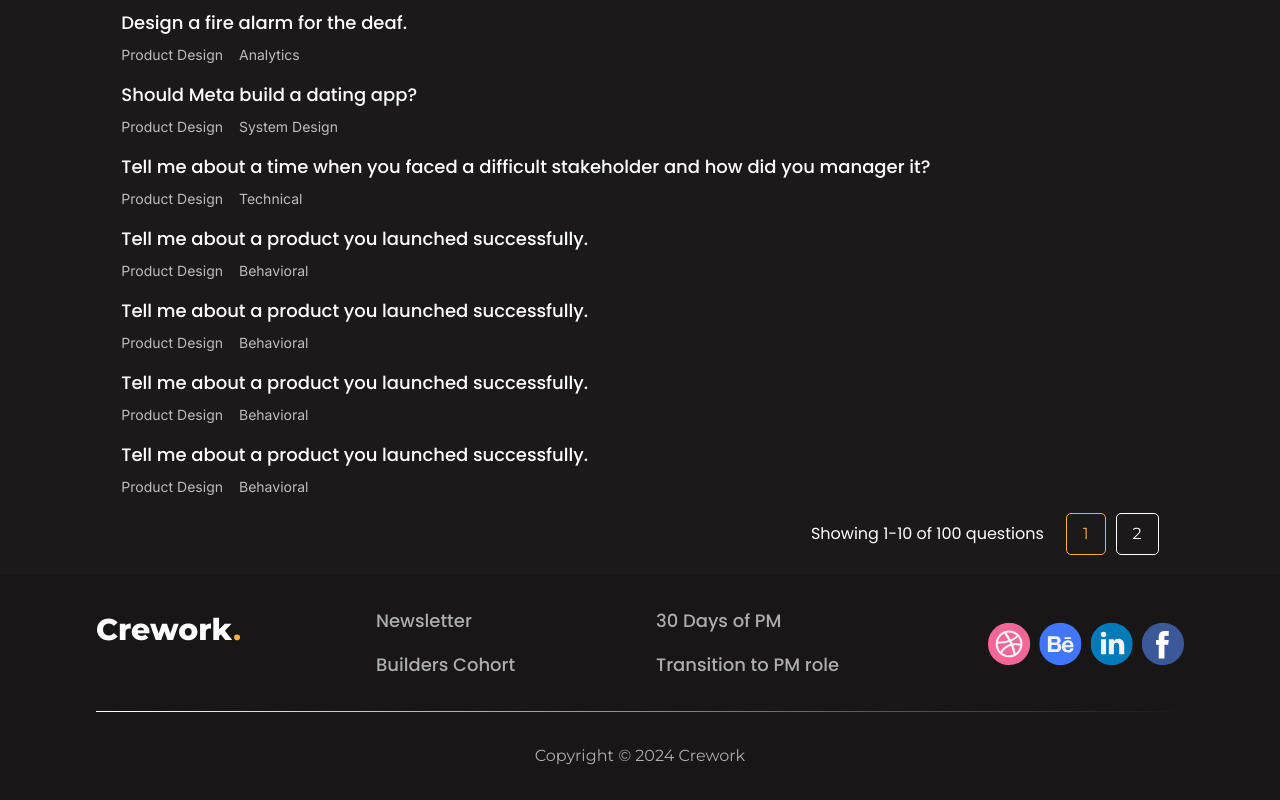
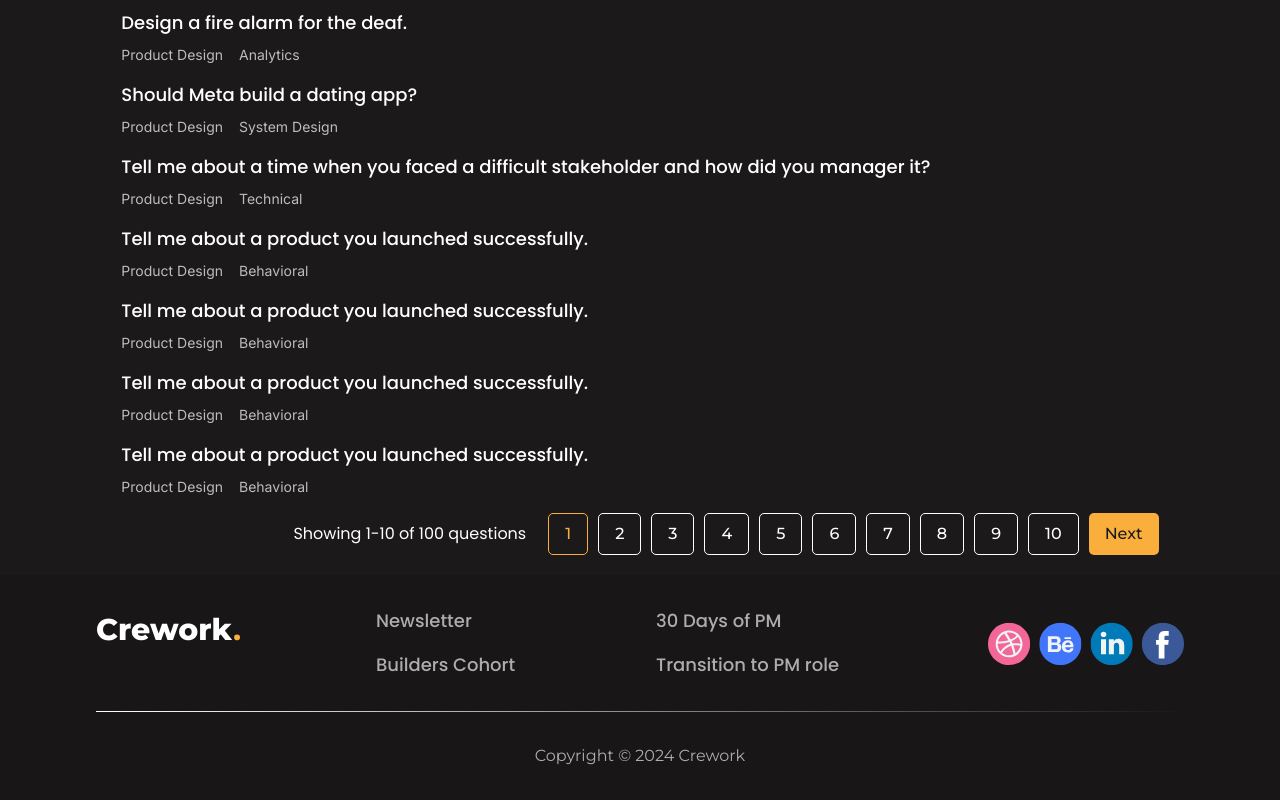
Before and after one commit to druvkotwani/Crework-assignment, a Next.js app: page / in a window 1280 px wide. Shown: the part 477-1277 px from the top of the page. Built offline with nearby package versions, Linux system fonts and the light colour scheme.

Commit message:
Refactor Hero component and add Pagination component

```diff
--- a/src/app/components/Hero.tsx
+++ b/src/app/components/Hero.tsx
@@ -1,15 +1,20 @@
 import React, { useState } from "react";
 
 import { types, data } from "@/utils/constants";
-const Hero = () => {
-  const [buttonSelected, setButtonSelected] = useState("All");
-  const [page, setPage] = useState(1);
+import Pagination from "./Pagination";
+interface Question {
+  text: string;
+  type: string[];
+}
+const Hero: React.FC = () => {
+  const [buttonSelected, setButtonSelected] = useState<string>("All");
+  const [page, setPage] = useState<number>(1);
 
-  function handleButtonSelect(type: string) {
+  function handleButtonSelect(type: string): void {
     setButtonSelected(type);
   }
 
-  const filteredData = data.filter((question) => {
+  const filteredData: Question[] = data.filter((question: Question) => {
     if (buttonSelected === "All") {
       return question;
     } else {
@@ -66,7 +71,9 @@ const Hero = () => {
           {filteredData.length === 0 ? (
             <p className="font-medium text-lg text-white">❌ No result found</p>
           ) : (
-            filteredData.slice(0, 10).map((question, index) => (
+            filteredData
+              .slice(page * 10 - 10, page * 10)
+              .map((question, index) => (
                 <div key={index} className="flex flex-col gap-2">
                   <p className="font-medium text-lg text-white">
                     {question.text}
@@ -88,22 +95,12 @@ const Hero = () => {
           <p className="font-poppins font-normal text-base text-white">
             Showing 1-10 of 100 questions
           </p>
-          <div className="flex gap-[10px]">
-            {filteredData.slice(0, 2).map((question, index) => (
-              <button
-                key={index}
-                onClick={() => setPage(index + 1)}
-                className={
-                  "border-solid border rounded-[5px]    py-2 px-4 " +
-                  (page === index + 1
-                    ? "border-[#FAAF3D]  text-[#FAAF3D] "
-                    : " text-white border-white hover:bg-white hover:text-[#1B1919] transition-all duration-300 ease-in-out")
-                }
-              >
-                {index + 1}
-              </button>
-            ))}
-          </div>
+          <Pagination
+            filteredData={filteredData}
+            itemsPerPage={10}
+            page={page}
+            setPage={setPage}
+          />
         </div>
       </div>
     </div>
--- /dev/null
+++ b/src/app/components/Pagination.tsx
@@ -0,0 +1,58 @@
+import React, { useState } from "react";
+
+const Pagination = ({
+  filteredData,
+  itemsPerPage,
+  page,
+  setPage,
+}: {
+  filteredData: any;
+  itemsPerPage: any;
+  page: number;
+  setPage: any;
+}) => {
+  const totalPages = Math.ceil(filteredData.length / itemsPerPage);
+
+  const handlePageChange = (newPage: number) => {
+    setPage(newPage);
+  };
+
+  return (
+    <div className="flex gap-[10px]">
+      {page > 1 && (
+        <button
+          onClick={() => handlePageChange(page - 1)}
+          className="text-[#1B1919] font-medium text-base rounded-[5px] bg-[#FAAF3D] py-2 px-4"
+        >
+          Prev
+        </button>
+      )}
+      {Array.from({ length: totalPages }, (_, index) => index + 1).map(
+        (pageNumber) => (
+          <button
+            key={pageNumber}
+            onClick={() => handlePageChange(pageNumber)}
+            className={
+              "border-solid border font-medium text-base rounded-[5px] py-2 px-4 " +
+              (page === pageNumber
+                ? "border-[#FAAF3D] text-[#FAAF3D] "
+                : "text-white border-white hover:bg-white hover:text-[#1B1919] transition-all duration-300 ease-in-out")
+            }
+          >
+            {pageNumber}
+          </button>
+        )
+      )}
+      {page < totalPages && (
+        <button
+          onClick={() => handlePageChange(page + 1)}
+          className="text-[#1B1919] font-medium text-base rounded-[5px] bg-[#FAAF3D] py-2 px-4"
+        >
+          Next
+        </button>
+      )}
+    </div>
+  );
+};
+
+export default Pagination;
--- a/src/app/page.tsx
+++ b/src/app/page.tsx
@@ -9,7 +9,6 @@ export default function Home() {
     <main className="min-h-screen w-full flex flex-col">
       <Navbar />
       <Hero />
-
       <Footer />
     </main>
   );
```
Lines whose indentation alone changed are shown as unchanged.
